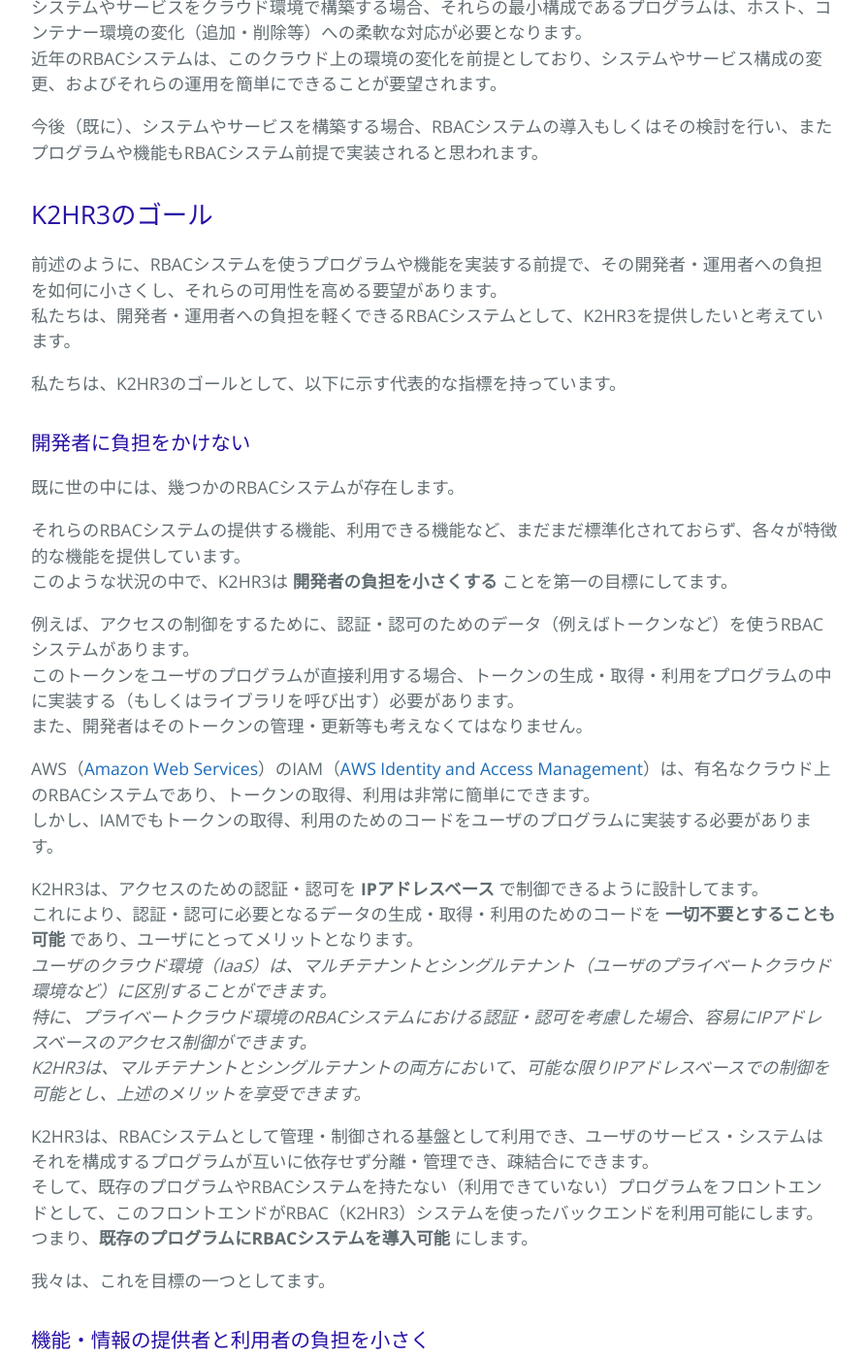
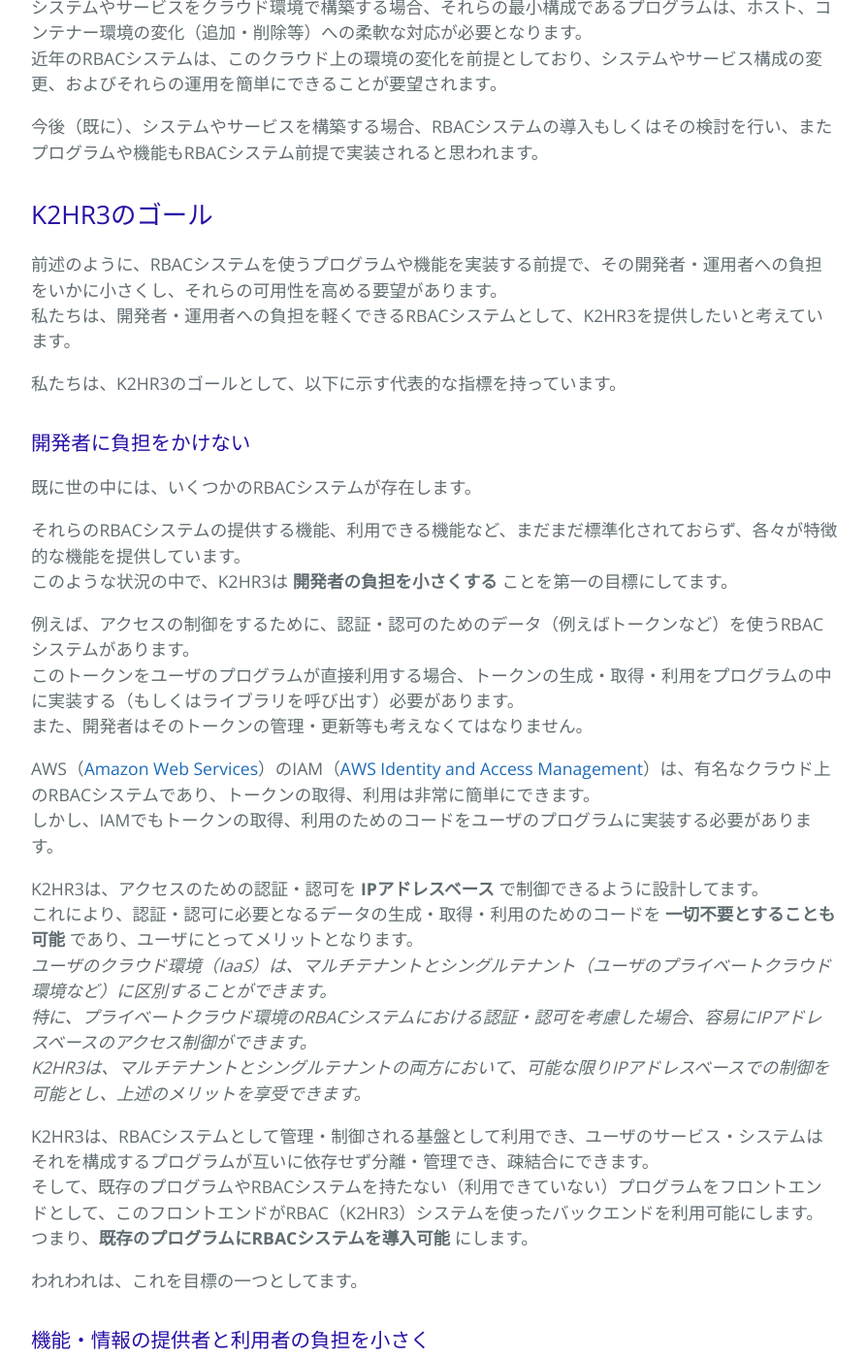
Before and after one commit to yahoojapan/k2hr3, a Jekyll site: the page built from introduceja.md, in a window 1280 px wide and 1400 px high, scrolled down 1455 px. Shown: the whole window at 97% size, without its empty margins (192-1086 px from the left). Built offline with Jekyll 4.4.1, drawn with Linux system fonts in a browser that asks for light colours; some of the changed text lies outside the part shown.

Commit message:
Initial commit

```diff
--- a/introduceja.md
+++ b/introduceja.md
@@ -39,13 +39,13 @@ K2HR3は、Yahoo! JAPANがオープンソースとして公開する [AntPickax]
 今後（既に）、システムやサービスを構築する場合、RBACシステムの導入もしくはその検討を行い、またプログラムや機能もRBACシステム前提で実装されると思われます。
 
 ## K2HR3のゴール
-前述のように、RBACシステムを使うプログラムや機能を実装する前提で、その開発者・運用者への負担を如何に小さくし、それらの可用性を高める要望があります。
+前述のように、RBACシステムを使うプログラムや機能を実装する前提で、その開発者・運用者への負担をいかに小さくし、それらの可用性を高める要望があります。
 私たちは、開発者・運用者への負担を軽くできるRBACシステムとして、K2HR3を提供したいと考えています。
 
 私たちは、K2HR3のゴールとして、以下に示す代表的な指標を持っています。
 
 ### 開発者に負担をかけない
-既に世の中には、幾つかのRBACシステムが存在します。
+既に世の中には、いくつかのRBACシステムが存在します。
 
 それらのRBACシステムの提供する機能、利用できる機能など、まだまだ標準化されておらず、各々が特徴的な機能を提供しています。
 このような状況の中で、K2HR3は **開発者の負担を小さくする** ことを第一の目標にしてます。
@@ -67,7 +67,7 @@ K2HR3は、RBACシステムとして管理・制御される基盤として利
 そして、既存のプログラムやRBACシステムを持たない（利用できていない）プログラムをフロントエンドとして、このフロントエンドがRBAC（K2HR3）システムを使ったバックエンドを利用可能にします。
 つまり、**既存のプログラムにRBACシステムを導入可能** にします。
 
-我々は、これを目標の一つとしてます。
+われわれは、これを目標の一つとしてます。
 
 ### 機能・情報の提供者と利用者の負担を小さく
 RBACシステムを使って、機能や情報を提供するバックエンドのサービスを考えてみます。
```
Also changed, not shown: other parts of introduceja.md (+2 -2 lines).
